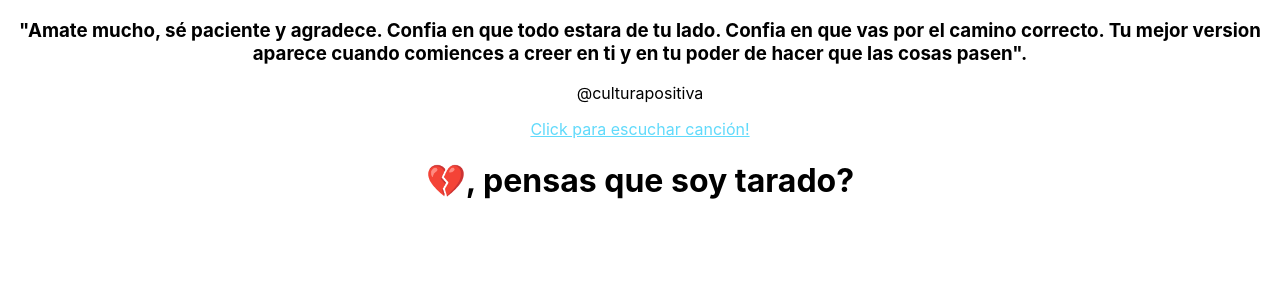
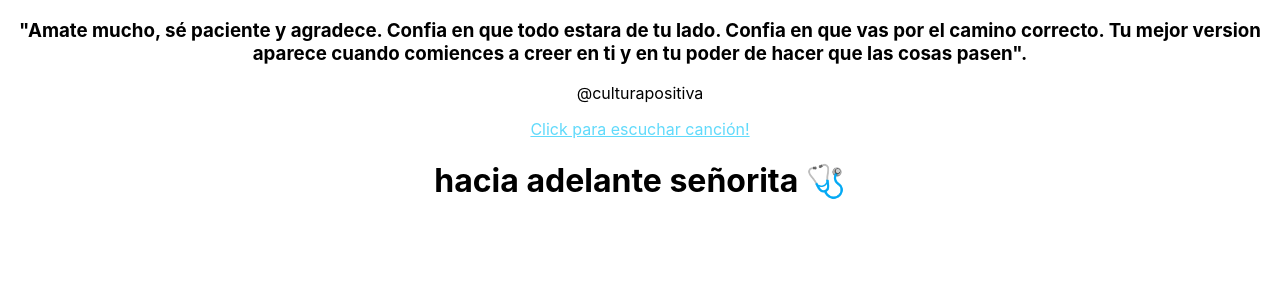
Before and after one commit to martin-centurion/app, a React (Create React App) app: page / in a window 1280 px wide. Shown: the top 300 px of the page. Built offline with nearby package versions, Linux system fonts and the light colour scheme.

Commit message:
adelante

```diff
--- a/src/App.js
+++ b/src/App.js
@@ -1,6 +1,5 @@
 import React from 'react';
 import './App.css';
-import { Link } from 'react-router-dom';
 function App() {
   return (
     <div className="App">
@@ -15,7 +14,7 @@ function App() {
            Click para escuchar canción!
          </a>
 
-        <h1>💔, pensas que soy tarado?</h1>
+        <h1>hacia adelante señorita 🩺</h1>
     </div>
   );
 }
```
